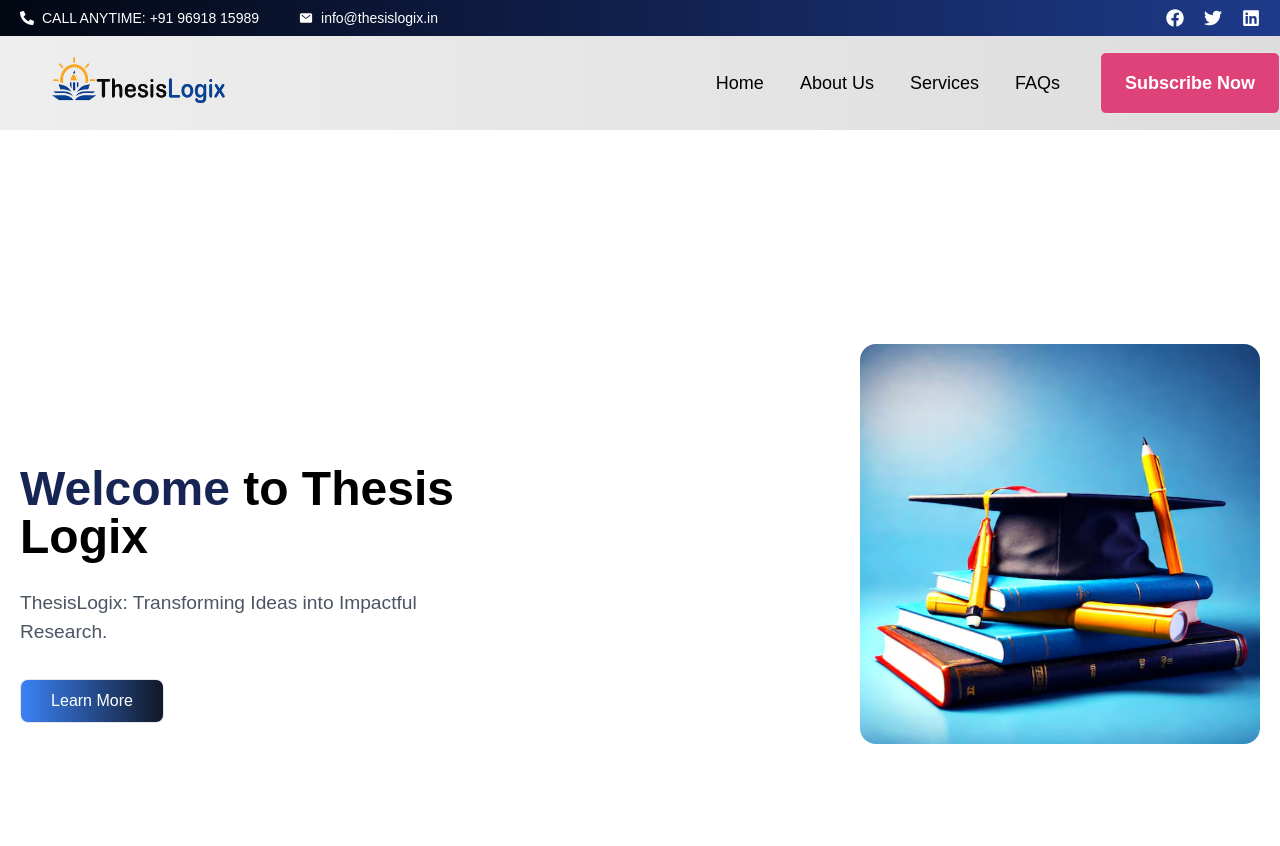
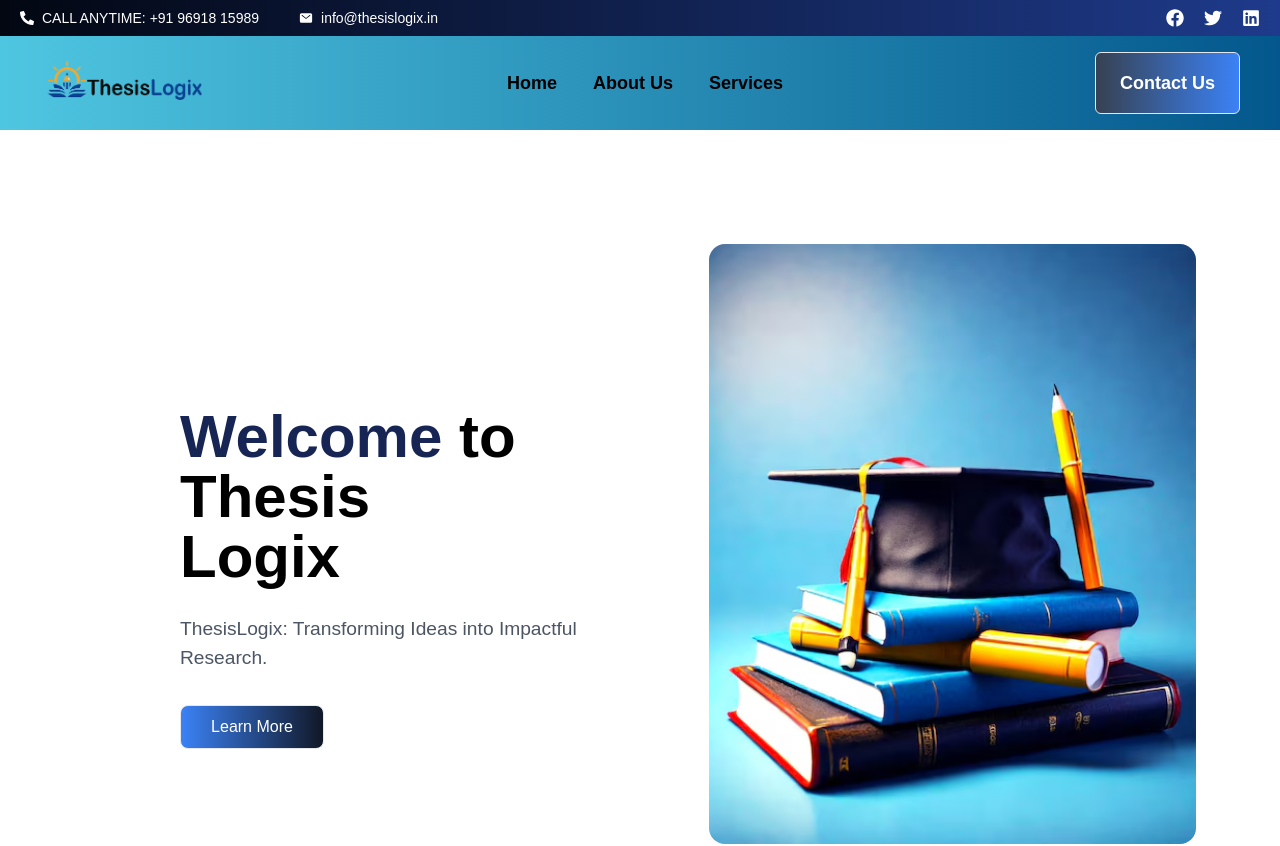
Before and after one commit to AjayPawarExist/thesislogix, a Next.js app: page / in a window 1280 px wide. Shown: the top 846 px of the page. Built offline with nearby package versions, Linux system fonts and the light colour scheme.

Commit message:
complete

```diff
--- a/package.json
+++ b/package.json
@@ -9,7 +9,7 @@
     "lint": "next lint"
   },
   "dependencies": {
-    "next": "15.1.3",
+    "next": "^15.1.3",
     "react": "^19.0.0",
     "react-dom": "^19.0.0",
     "react-icons": "^5.4.0"
--- a/src/app/components/Herosection.jsx
+++ b/src/app/components/Herosection.jsx
@@ -4,8 +4,8 @@
   return (
     <div className="flex flex-col-reverse sm:flex-row justify-center items-center sm:justify-between px-5 py-10 min-h-screen">
       {/* Right Section: Text */}
-      <div className="mt-5 sm:mt-[8rem] text-center sm:text-left">
-        <h1 className="text-4xl sm:text-5xl font-semibold">
+      <div className="sm:ml-[10rem]  sm:mt-[4rem] text-center sm:text-left ">
+        <h1 className="text-4xl sm:text-6xl font-semibold sm:mt-[2rem]">
           <span className="text-blue-950">Welcome </span> to Thesis <br /> Logix
         </h1>
         <p className="mt-5 sm:mt-7 text-[1rem] sm:text-[1.2rem] text-gray-600 sm:w-[28rem]">
@@ -17,13 +17,13 @@
       </div>
 
       {/* Left Section: Image */}
-      <div className="mt-5 sm:mt-7">
+      <div className=" sm:mt-7 sm:mr-[4rem] ">
         <Image
           src="/hero2.avif"
           alt="Hero Image"
           width={400}
           height={400}
-          className="rounded-2xl sm:w-[400px] sm:h-[400px]"
+          className="rounded-2xl sm:w-[500px] sm:h-[600px]"
         />
       </div>
     </div>
--- a/src/app/components/Navbar.jsx
+++ b/src/app/components/Navbar.jsx
@@ -32,11 +32,11 @@
             </div>
 
 
-            <div className="bg-gradient-to-r from-[#eeeeee] to-[#dddddd] py-4">
-                <div className="flex justify-between items-center max-w-[1320px] mx-auto">
+            <div className="bg-gradient-to-r from-[#4fc6e1] to-[#03578c] py-4">
+                <div className="flex justify-between items-center w-full mx-auto px-10">
                     {/* Logo */}
-                    <div className="ml-6 sm:ml-11">
-                        <Image src="/logo.png" width={200} height={100} alt="Logo" className="sm:w-[190px] sm:h-[60px]" />
+                    <div className="">
+                        <Image src="/logo.png" width={200} height={100} alt="Logo" className="sm:w-[170px] sm:h-[50px]" />
                     </div>
 
                     {/* Hamburger Icon (Mobile View) */}
@@ -60,33 +60,39 @@
                         className={`${Menuopen ? 'block' : 'hidden'
                             } absolute top-[8rem] left-0 w-full bg-gray-700 sm:static sm:flex sm:w-auto sm:bg-transparent sm:gap-10 text-lg`}
                     >
-                        <div className="flex flex-col sm:flex-row items-center gap-6 sm:gap-9 p-5 sm:p-0 md:text-nowrap">
+                        <div className="flex flex-col sm:flex-row items-center gap-6 sm:gap-9 p-5 sm:p-0 md:text-nowrap sm:mr-[17rem] sm:font-semibold ">
                             <Link href="/">Home</Link>
                             <Link href="/about">About Us</Link>
 
                             {/* Dropdown Menu */}
-                            <div className="group relative">
-                                <Link href="/services">Services</Link>
+                            <div className="group relative"
+                                onMouseEnter={() => setMenuopen(true)}
+                                onMouseLeave={() => setMenuopen(false)}
+                            >
+                                {/* Main Link */}
+                                <Link href="/services" >
+                                    Services
+                                </Link>
+
+                                {/* Dropdown Menu */}
                                 <div
                                     className={`${Menuopen ? 'block' : 'hidden'
                                         } group-hover:block absolute top-full left-0 bg-slate-500 px-5 sm:px-10 text-white py-5 shadow-lg`}
                                 >
-                                    <h1 className="font-semibold">RESEARCH SERVICES</h1>
-                                    <p className="mt-3">TOPIC MAKING SERVICE</p>
-                                    <p>THESIS WRITING</p>
-                                    <p>THESIS ANALYSIS AND SUMMARY</p>
-                                    <p>SYNOPSIS/RESEARCH OUTLINE</p>
-                                    <p>QUESTIONNAIRE</p>
+                                    <h1 className="font-semibold text-black">RESEARCH SERVICES</h1>
+                                    <p className="mt-3 hover:text-gray-600">TOPIC MAKING SERVICE</p>
+                                    <p className="mt-3 hover:text-gray-600">THESIS WRITING</p>
+                                    <p className="mt-3 hover:text-gray-600">THESIS ANALYSIS AND SUMMARY</p>
+                                    <p className="mt-3 hover:text-gray-600">SYNOPSIS/RESEARCH OUTLINE</p>
+                                    <p className="mt-3 hover:text-gray-600">QUESTIONNAIRE</p>
                                 </div>
                             </div>
-
-                            <Link href="/faqs">FAQs</Link>
                         </div>
 
                         {/* Subscribe Button */}
                         <div className="hidden flex justify-center mt-5 sm:mt-0 sm:block">
-                            <button className="border bg-[#de4278] px-6 sm:px-6 py-3 sm:py-4 rounded-md hover:bg-[#b52154] text-white font-semibold">
-                                Subscribe Now
+                            <button className="border bg-gradient-to-r from-gray-700 to-blue-500 px-6 sm:px-6 py-3 sm:py-4 rounded-md  text-white font-semibold">
+                            Contact Us
                             </button>
                         </div>
                     </div>
--- a/src/app/contactuscomponent/ContactPage.jsx
+++ b/src/app/contactuscomponent/ContactPage.jsx
@@ -9,7 +9,7 @@
     return (
         <>
             {/* Contact Page */}
-            <div className="flex flex-col md:flex-row justify-around gap-24 bg-white text-black px-6 md:px-20 py-8">
+            <div className="flex flex-col md:flex-row justify-around gap-24 bg-white text-black px-6 md:px-20 py-8 ">
                 {/* Left Side: Contact Details */}
                 <div className="w-full md:w-1/2">
                     <h1 className="text-3xl font-semibold sm:text-2xl lg:text-4xl">Get in Touch</h1>
```
Also changed, not shown: 1 other file (tests, documents, lock files or other folders).
